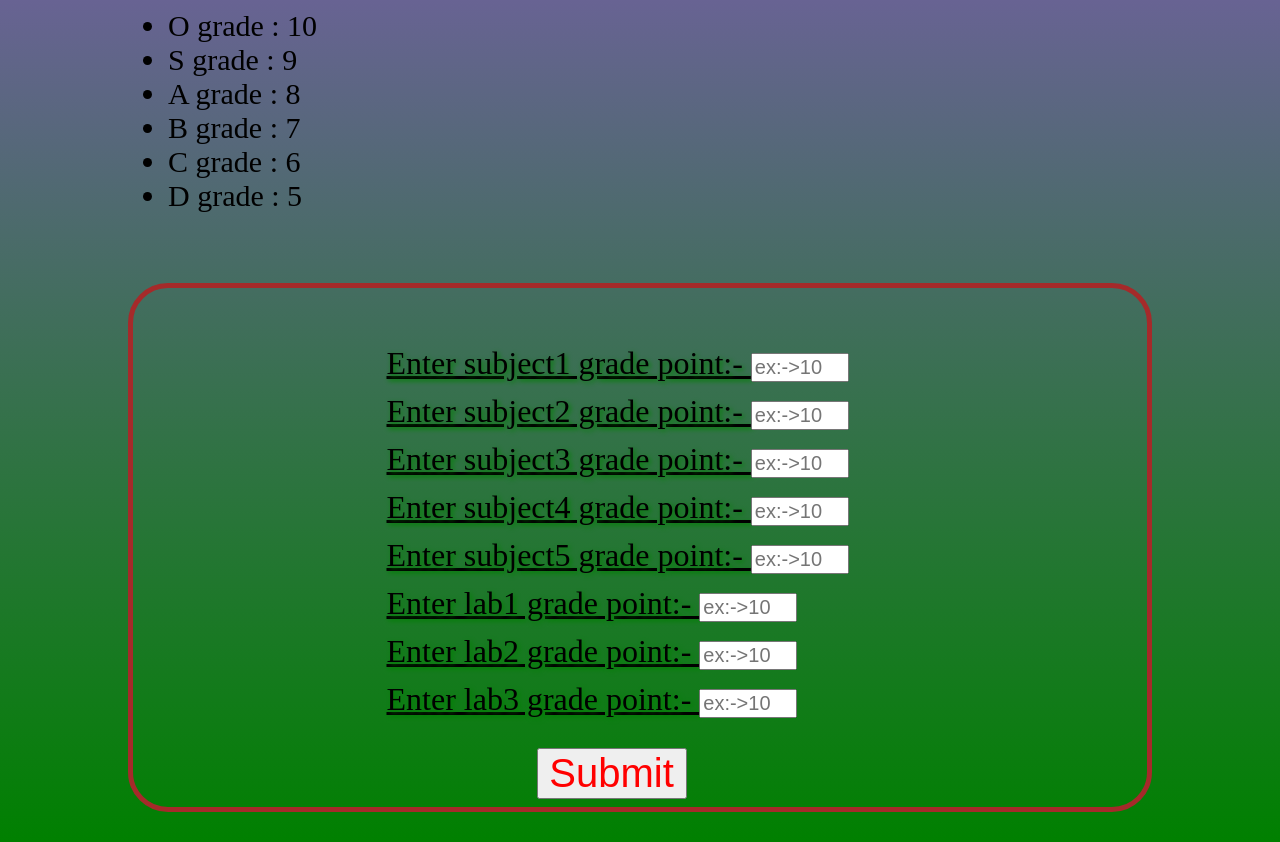
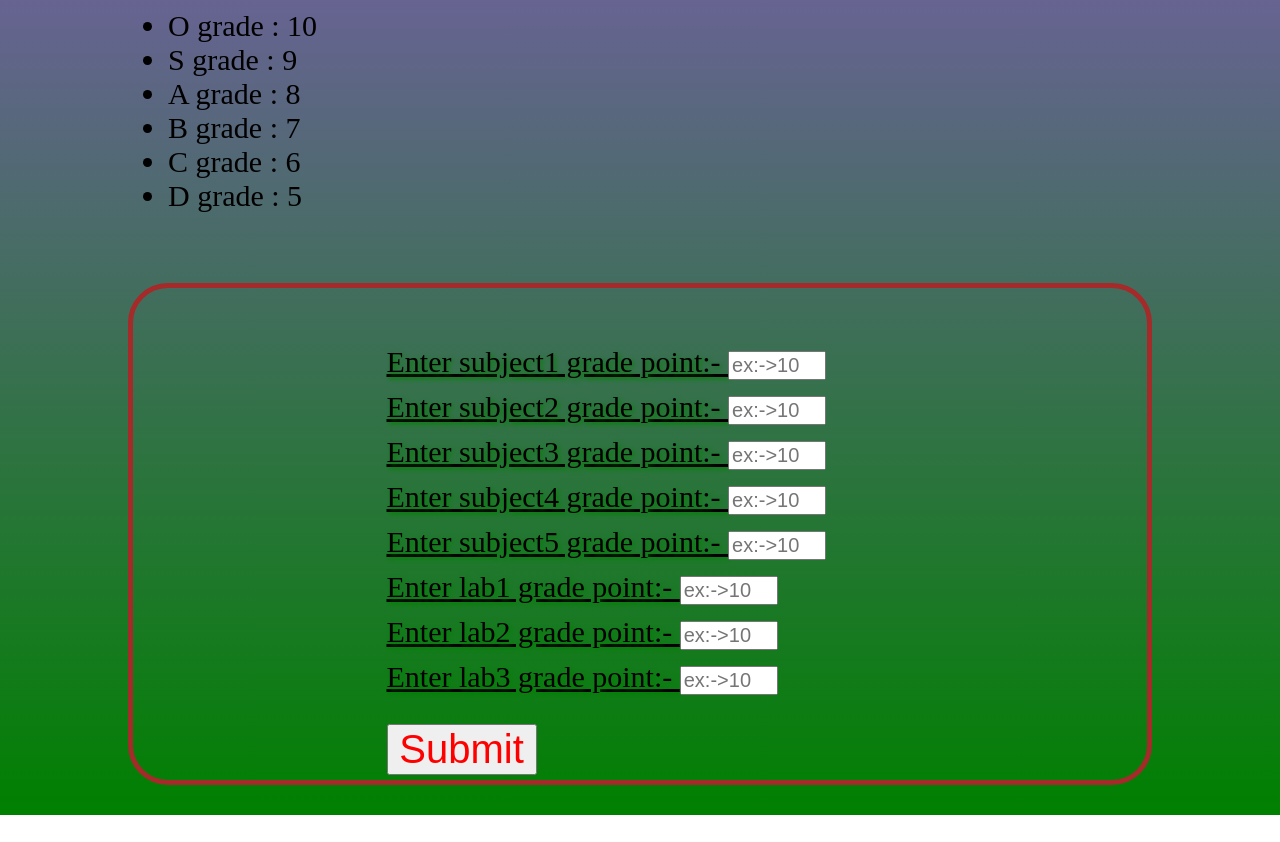
Before and after one commit to Phani-E650/Cgpa, a plain HTML site: page firstYear.html in a window 1280 px wide. Shown: the part 229-1071 px from the top of the page. After the commit the page ends 1044 px from the top, so only its background shows below. Drawn offline with Linux system fonts and the light colour scheme.

Commit message:
calci css updated

```diff
--- a/calci.css
+++ b/calci.css
@@ -18,13 +18,12 @@ div.imform{
 
 	text-decoration-color: blue;
 	font-size: 30px;
-
 }
 form{
 	text-align: left;
 	font-family: "Times New Roman", Times, serif;
 	text-shadow: 2px 2px 5px green;
-	font-size: 2.5vw;
+	font-size: 30px;
 	text-decoration: underline;
 	position: relative;
 	bottom: 30px;
@@ -32,7 +31,7 @@ form{
 	border: 5px solid brown;
 	border-radius: 40px;
 	padding-top: 5%;
-	padding-left: 200px%;
+	padding-left: auto;
 	padding-right: -50%;
 	margin-top: 100px;
 
@@ -58,6 +57,6 @@ input#submit{
 	color:red;
 	line-height: 1;
 	position: relative;
-	left: 150px;
+	left: auto;
 	top: 25px;
 }
```
